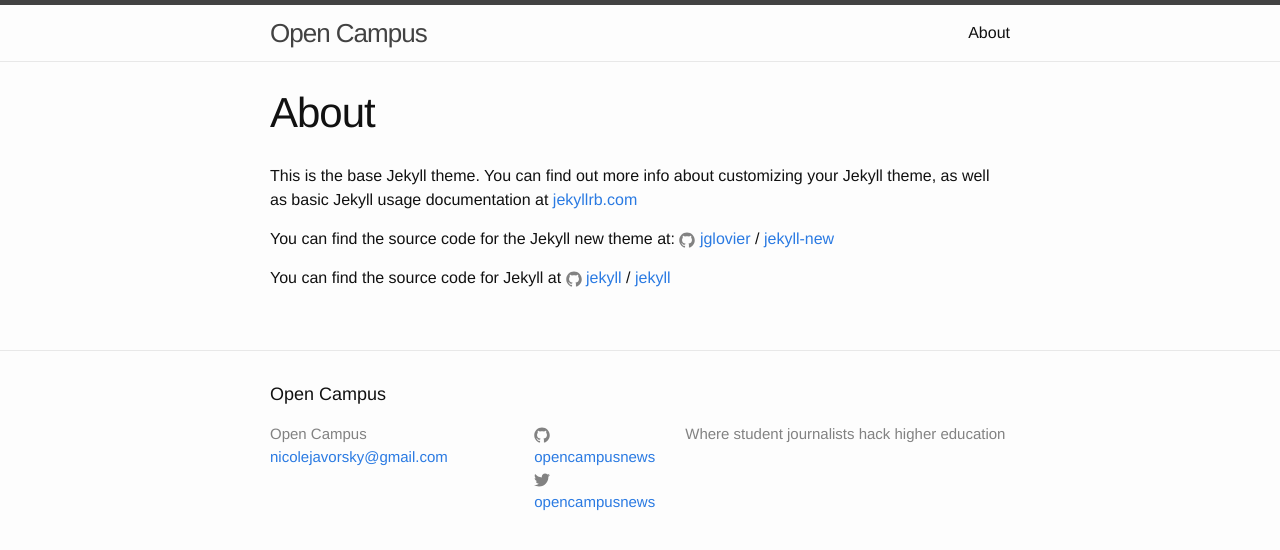
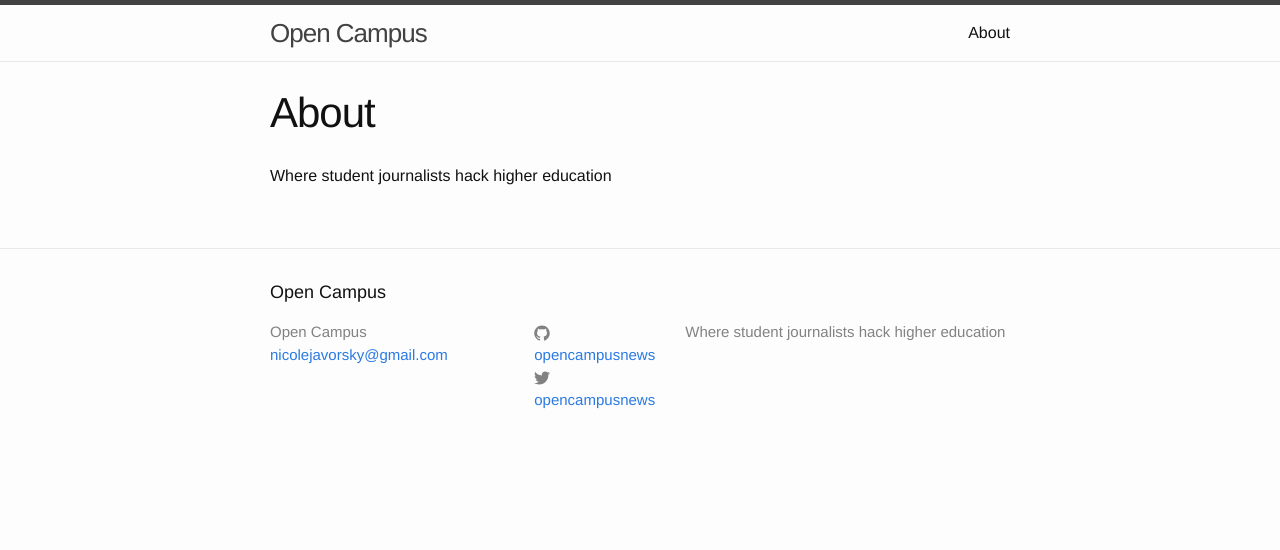
Before and after one commit to opencampusnews/opencampusnews.github.io, a Jekyll site: the page built from about.md, in a window 1280 px wide. Shown: the top 550 px of the page. Built offline with Jekyll 4.4.1, drawn with Linux system fonts in a browser that asks for light colours.

Commit message:
Updated about.md

```diff
--- a/about.md
+++ b/about.md
@@ -2,14 +2,7 @@
 layout: page
 title: About
 permalink: /about/
+published: true
 ---
 
-This is the base Jekyll theme. You can find out more info about customizing your Jekyll theme, as well as basic Jekyll usage documentation at [jekyllrb.com](http://jekyllrb.com/)
-
-You can find the source code for the Jekyll new theme at:
-{% include icon-github.html username="jglovier" %} /
-[jekyll-new](https://github.com/jglovier/jekyll-new)
-
-You can find the source code for Jekyll at
-{% include icon-github.html username="jekyll" %} /
-[jekyll](https://github.com/jekyll/jekyll)
+Where student journalists hack higher education
```
